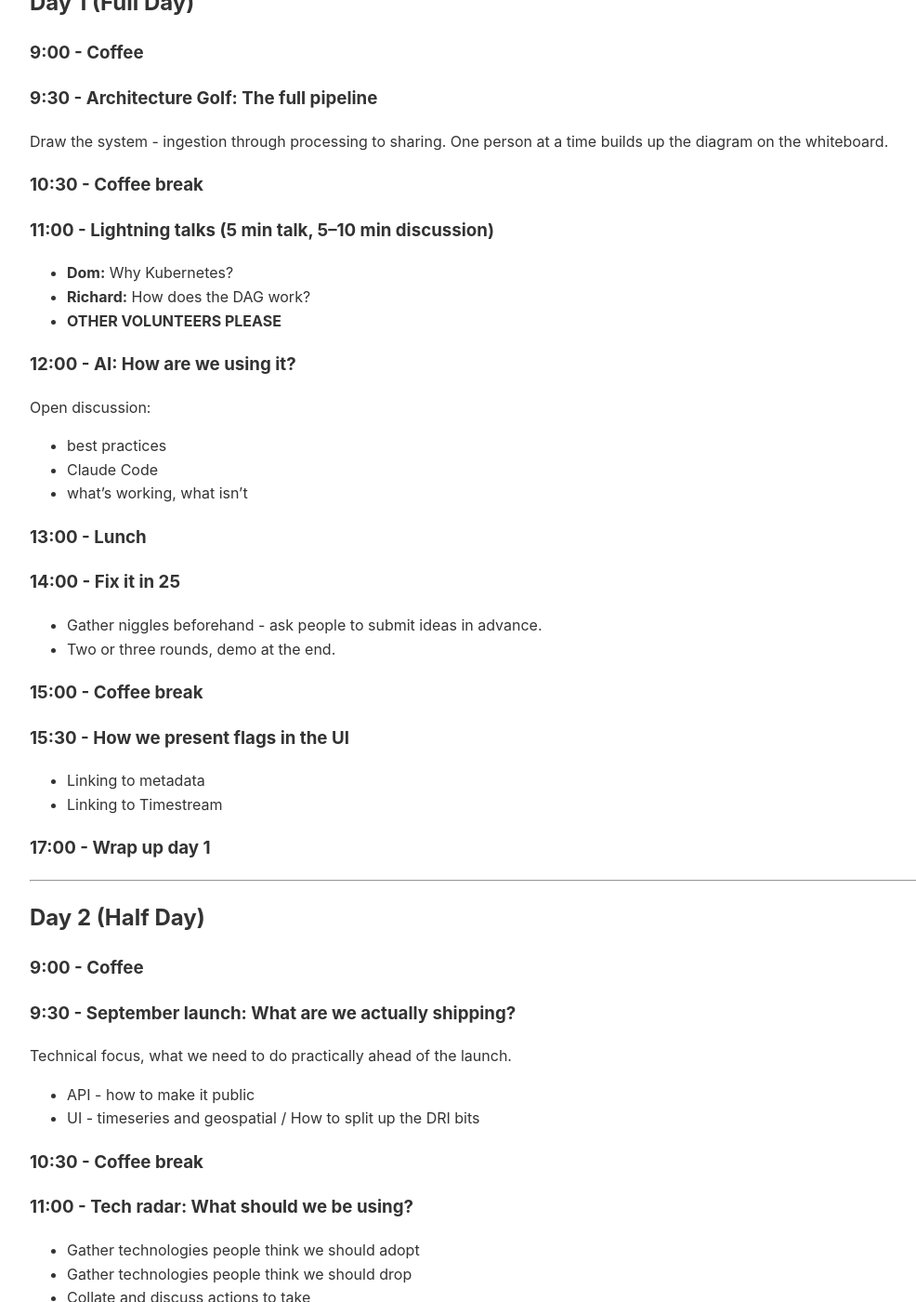
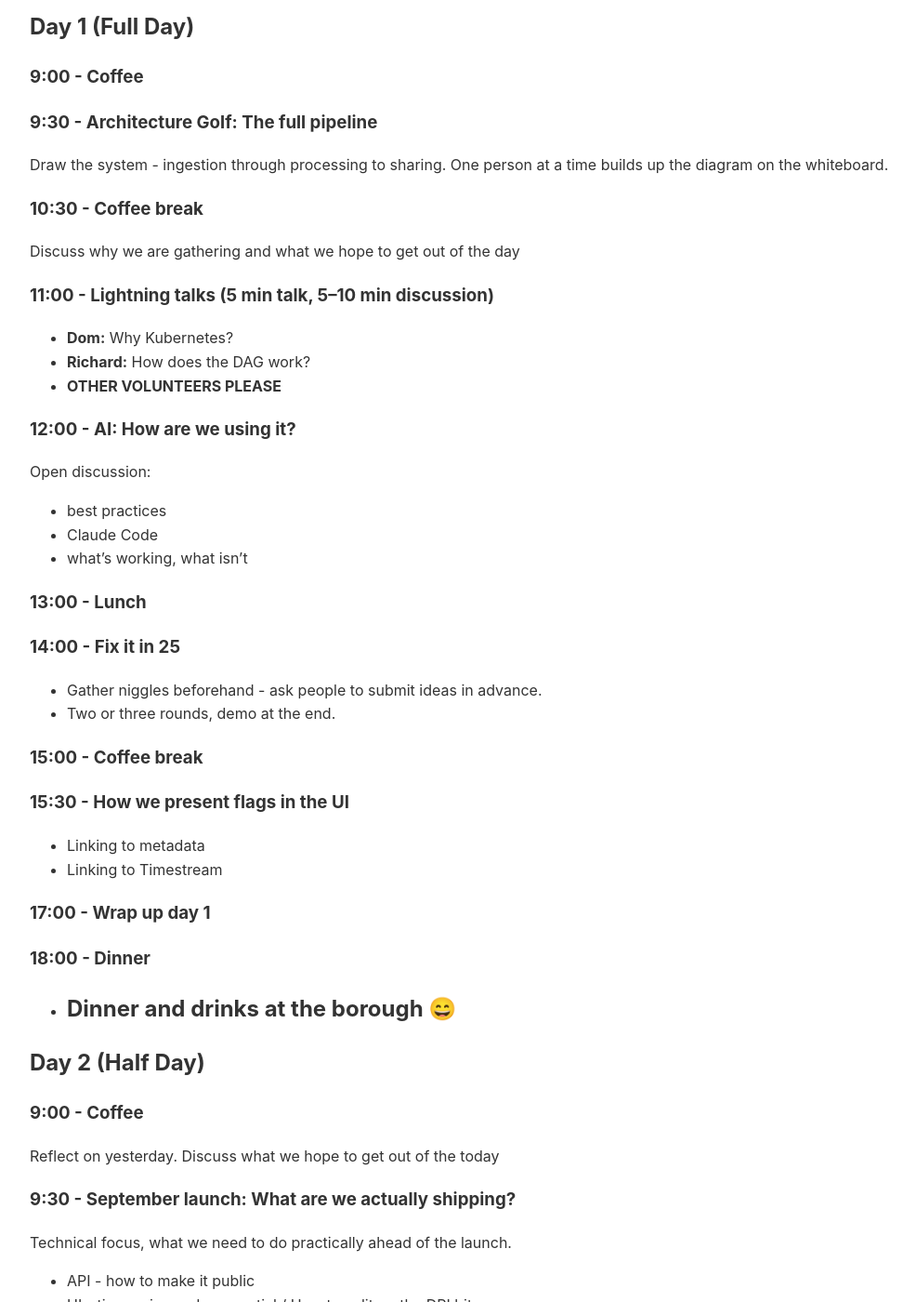
Before and after one commit to NERC-CEH/fdri_words, a Jekyll site: the page built from timeseries/dev_day_2026_agenda.md, in a window 1280 px wide and 1400 px high, scrolled down 664 px. Shown: the whole window at 93% size, without its empty margins (108-1094 px from the left). Built offline with Jekyll 4.4.1, drawn with Linux system fonts in a browser that asks for light colours; our own code applies the rules of GitHub Pages for plain Markdown files; some of the changed text lies outside the part shown.

Commit message:
Apply suggestions from code review
Co-authored-by: Dom Ginger <me@domginger.com>
Co-authored-by: richjam <68499046+richjam@users.noreply.github.com>

```diff
--- a/timeseries/dev_day_2026_agenda.md
+++ b/timeseries/dev_day_2026_agenda.md
@@ -19,7 +19,7 @@
 Draw the system - ingestion through processing to sharing. One person at a time builds up the diagram on the whiteboard.
 
 ### 10:30 - Coffee break
-
+Discuss why we are gathering and what we hope to get out of the day
 ### 11:00 - Lightning talks (5 min talk, 5–10 min discussion)
 - **Dom:** Why Kubernetes?
 - **Richard:** How does the DAG work?
@@ -45,12 +45,14 @@ Open discussion:
 
 ### 17:00 - Wrap up day 1
 
+### 18:00 - Dinner
+- Dinner and drinks at the borough 😄
 ---
 
 ## Day 2 (Half Day)
 
 ### 9:00 - Coffee
-
+Reflect on yesterday. Discuss what we hope to get out of the today
 ### 9:30 - September launch: What are we actually shipping?
 Technical focus, what we need to do practically ahead of the launch.
 - API - how to make it public
```
